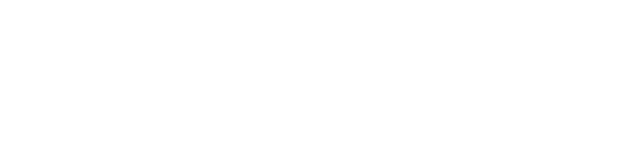
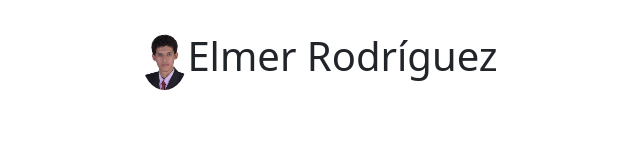
Before and after one commit to elmer718/primer-parcial-web-2023-2, a plain HTML site: page index.html in a window 1280 px wide. Shown: the whole page, without its empty margins (320-960 px from the left). Drawn offline with nearby package versions, Linux system fonts and the light colour scheme.

Commit message:
Logo Terminado

```diff
--- a/css/style.css
+++ b/css/style.css
@@ -1,8 +1,16 @@
 header {
     max-width: 1200px;
     min-height: 120px;
+    display: flex;
+    align-items: center;
+    justify-content: center;
+    size: 2.5em;
 }
 
+header img {
+    max-height: 60px;
+    border-radius: 50%;
+}
 .aside {
     min-height: 400px;
 }
--- a/index.html
+++ b/index.html
@@ -3,7 +3,7 @@
 <head>
     <meta charset="UTF-8">
     <meta name="viewport" content="width=device-width, initial-scale=1.0">
-    <title>Document</title>
+    <title>Primer Parcial WEB</title>
     <link href="https://cdn.jsdelivr.net/npm/bootstrap@5.3.2/dist/css/bootstrap.min.css" rel="stylesheet" integrity="sha384-T3c6CoIi6uLrA9TneNEoa7RxnatzjcDSCmG1MXxSR1GAsXEV/Dwwykc2MPK8M2HN" crossorigin="anonymous">
 
     <link rel="stylesheet" href="css/style.css">
@@ -12,7 +12,8 @@
     <div class="container text-center">
         <div class="row">
           <header class="col-12">
-
+                <img src="img/elmer.jpg" alt="Elmer Rodríguez">
+                <h1>Elmer Rodríguez</h1>
           </header>
           <div class="col-9 main">
 
```
Also changed, not shown: img/elmer.jpg (added).
